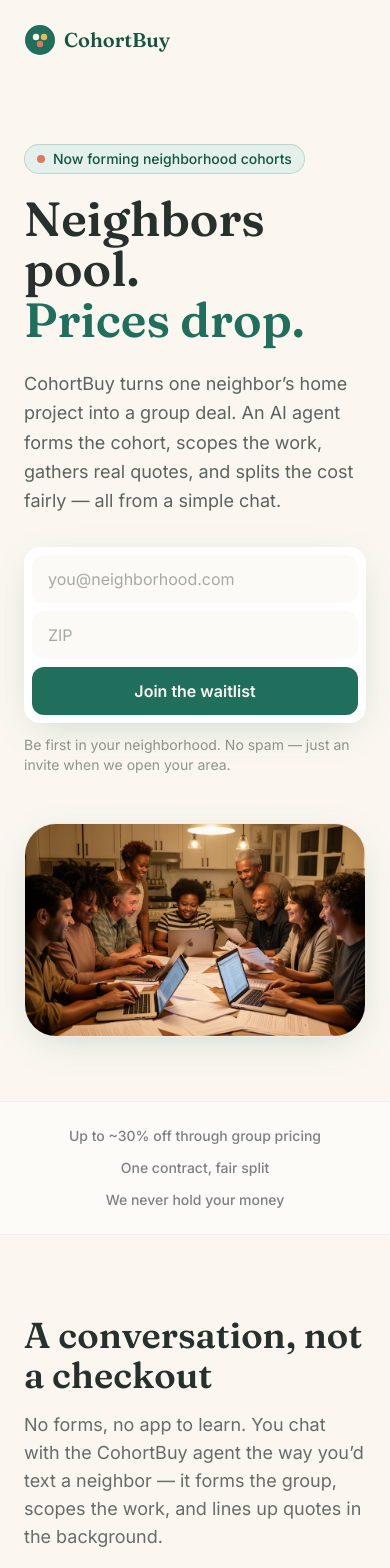
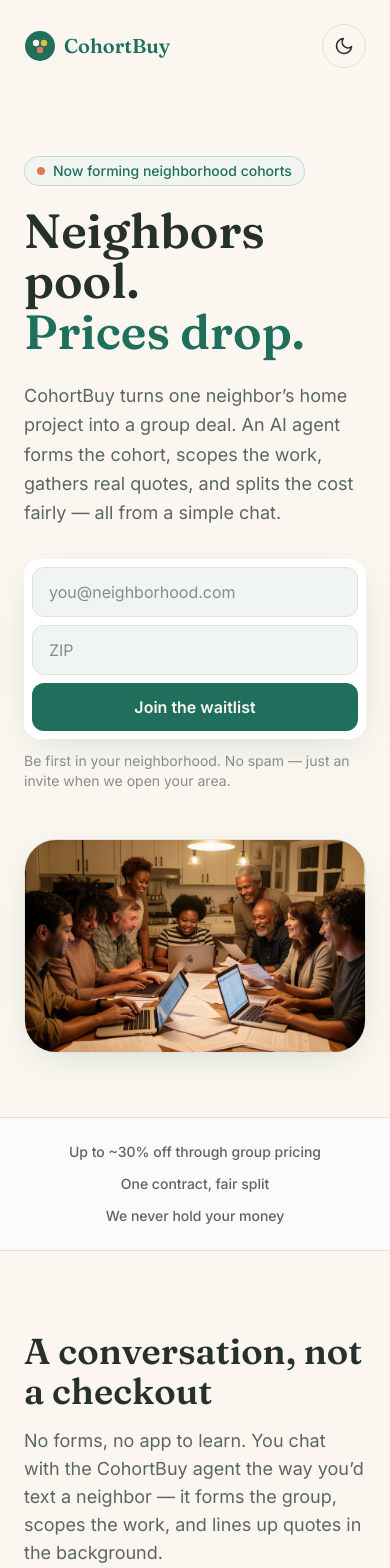
Before and after one commit to Ensuresap/cohortbuy, a Next.js app: page / in a window 390 px wide. Shown: the top 1568 px of the page. Built offline with nearby package versions, Linux system fonts and the light colour scheme; no server answers.

Commit message:
Add design system: light/dark tokens, UI primitives, theme toggle, CLAUDE.md standards; refactor landing to tokens

```diff
--- a/src/app/globals.css
+++ b/src/app/globals.css
@@ -4,12 +4,54 @@
 @tailwind components;
 @tailwind utilities;
 
+/*
+  Design tokens — semantic colors as RGB channels so Tailwind alpha works
+  (e.g. text-text/70). Light is the default; .dark overrides. Never hard-code
+  hex colors in components — always use the semantic Tailwind classes
+  (bg-background, bg-surface, text-text, text-muted, border-border, etc.).
+*/
 @layer base {
+  :root {
+    --bg: 251 247 240; /* cream */
+    --surface: 255 255 255;
+    --surface-2: 240 245 242;
+    --border: 226 224 216;
+    --text: 38 49 46; /* ink */
+    --muted: 90 102 98;
+    --subtle: 132 142 138;
+    --primary: 31 111 92; /* forest */
+    --primary-hover: 21 84 63;
+    --primary-foreground: 251 247 240;
+    --accent: 224 122 95; /* clay */
+    --accent-foreground: 255 255 255;
+    --highlight: 233 185 73; /* sun */
+    --ring: 31 111 92;
+    --shadow-color: 31 111 92;
+  }
+
+  .dark {
+    --bg: 16 22 20;
+    --surface: 25 33 30;
+    --surface-2: 33 43 39;
+    --border: 52 64 59;
+    --text: 240 237 230;
+    --muted: 176 186 181;
+    --subtle: 128 138 134;
+    --primary: 52 168 142;
+    --primary-hover: 78 190 164;
+    --primary-foreground: 12 18 16;
+    --accent: 230 132 105;
+    --accent-foreground: 18 14 12;
+    --highlight: 233 185 73;
+    --ring: 78 190 164;
+    --shadow-color: 0 0 0;
+  }
+
   html {
     scroll-behavior: smooth;
   }
   body {
-    @apply bg-cream text-ink font-sans antialiased;
+    @apply bg-background text-text font-sans antialiased;
   }
 }
 
--- a/src/app/layout.tsx
+++ b/src/app/layout.tsx
@@ -1,4 +1,4 @@
-import type { Metadata } from "next";
+import type { Metadata, Viewport } from "next";
 import "./globals.css";
 
 export const metadata: Metadata = {
@@ -13,13 +13,26 @@
   },
 };
 
+export const viewport: Viewport = {
+  themeColor: [
+    { media: "(prefers-color-scheme: light)", color: "#FBF7F0" },
+    { media: "(prefers-color-scheme: dark)", color: "#101614" },
+  ],
+};
+
+// Set the theme before paint to avoid a flash of the wrong theme.
+const noFlashTheme = `(function(){try{var t=localStorage.getItem('theme');var d=t?t==='dark':window.matchMedia('(prefers-color-scheme: dark)').matches;if(d)document.documentElement.classList.add('dark');}catch(e){}})();`;
+
 export default function RootLayout({
   children,
 }: {
   children: React.ReactNode;
 }) {
   return (
-    <html lang="en">
+    <html lang="en" suppressHydrationWarning>
+      <head>
+        <script dangerouslySetInnerHTML={{ __html: noFlashTheme }} />
+      </head>
       <body>{children}</body>
     </html>
   );
--- a/src/app/page.tsx
+++ b/src/app/page.tsx
@@ -1,5 +1,6 @@
 import Image from "next/image";
 import WaitlistForm from "@/components/WaitlistForm";
+import ThemeToggle from "@/components/ThemeToggle";
 
 // Hero photo — swap this for your own:
 //  • Local file: drop an image into /public and set HERO_PHOTO = "/your-file.jpg"
@@ -33,9 +34,7 @@
   {
     title: "Volume pricing, finally",
     body: "Vendors discount when they can serve several homes at once. The savings were always there — the coordination was the hard part.",
-    icon: (
-      <path d="M3 12h18M3 6h18M3 18h12" strokeLinecap="round" strokeWidth="2" />
-    ),
+    icon: <path d="M3 12h18M3 6h18M3 18h12" strokeLinecap="round" strokeWidth="2" />,
   },
   {
     title: "An AI agent does the work",
@@ -93,47 +92,50 @@
       <header className="container-prose flex items-center justify-between py-6">
         <div className="flex items-center gap-2">
           <Logo />
-          <span className="font-display text-xl font-semibold text-forest-dark">
+          <span className="font-display text-xl font-semibold text-primary">
             CohortBuy
           </span>
         </div>
-        <nav className="hidden items-center gap-8 text-sm font-medium text-ink/70 sm:flex">
-          <a href="#how" className="hover:text-forest">
-            How it works
-          </a>
-          <a href="#why" className="hover:text-forest">
-            Why CohortBuy
-          </a>
+        <div className="flex items-center gap-3">
+          <nav className="hidden items-center gap-8 text-sm font-medium text-muted sm:flex">
+            <a href="#how" className="hover:text-primary">
+              How it works
+            </a>
+            <a href="#why" className="hover:text-primary">
+              Why CohortBuy
+            </a>
+          </nav>
+          <ThemeToggle />
           <a
             href="#waitlist"
-            className="rounded-full bg-forest px-4 py-2 font-semibold text-cream hover:bg-forest-dark"
+            className="hidden rounded-full bg-primary px-4 py-2 font-semibold text-primary-foreground hover:bg-primary-hover sm:inline-block"
           >
             Join waitlist
           </a>
-        </nav>
+        </div>
       </header>
 
       {/* Hero */}
       <section className="relative">
         <div className="container-prose grid items-center gap-12 py-16 sm:py-24 lg:grid-cols-2">
           <div>
-            <span className="inline-flex items-center gap-2 rounded-full border border-forest/20 bg-forest-light px-3 py-1 text-sm font-medium text-forest-dark">
-              <span className="h-2 w-2 rounded-full bg-clay" />
+            <span className="inline-flex items-center gap-2 rounded-full border border-primary/20 bg-surface-2 px-3 py-1 text-sm font-medium text-primary">
+              <span className="h-2 w-2 rounded-full bg-accent" />
               Now forming neighborhood cohorts
             </span>
-            <h1 className="mt-5 font-display text-5xl font-semibold leading-[1.05] text-ink sm:text-6xl">
+            <h1 className="mt-5 font-display text-5xl font-semibold leading-[1.05] text-text sm:text-6xl">
               Neighbors pool.
               <br />
-              <span className="text-forest">Prices drop.</span>
+              <span className="text-primary">Prices drop.</span>
             </h1>
-            <p className="mt-6 max-w-xl text-lg leading-relaxed text-ink/75">
+            <p className="mt-6 max-w-xl text-lg leading-relaxed text-muted">
               CohortBuy turns one neighbor&rsquo;s home project into a group deal.
               An AI agent forms the cohort, scopes the work, gathers real quotes,
               and splits the cost fairly — all from a simple chat.
             </p>
             <div id="waitlist" className="mt-8 max-w-xl scroll-mt-24">
               <WaitlistForm />
-              <p className="mt-3 text-sm text-ink/50">
+              <p className="mt-3 text-sm text-subtle">
                 Be first in your neighborhood. No spam — just an invite when we
                 open your area.
               </p>
@@ -141,7 +143,7 @@
           </div>
 
           <div className="relative">
-            <div className="relative aspect-[16/10] w-full overflow-hidden rounded-[2rem] border border-ink/5 shadow-soft">
+            <div className="relative aspect-[16/10] w-full overflow-hidden rounded-[2rem] border border-border shadow-soft">
               <Image
                 src={HERO_PHOTO}
                 alt="Neighbors gathered around laptops and paperwork, planning a project together"
@@ -156,12 +158,12 @@
       </section>
 
       {/* Trust strip */}
-      <section className="border-y border-ink/5 bg-white/50">
-        <div className="container-prose flex flex-wrap items-center justify-center gap-x-10 gap-y-3 py-6 text-center text-sm font-medium text-ink/60">
+      <section className="border-y border-border bg-surface/60">
+        <div className="container-prose flex flex-wrap items-center justify-center gap-x-10 gap-y-3 py-6 text-center text-sm font-medium text-muted">
           <span>Up to ~30% off through group pricing</span>
-          <span className="hidden h-1 w-1 rounded-full bg-ink/20 sm:inline-block" />
+          <span className="hidden h-1 w-1 rounded-full bg-border sm:inline-block" />
           <span>One contract, fair split</span>
-          <span className="hidden h-1 w-1 rounded-full bg-ink/20 sm:inline-block" />
+          <span className="hidden h-1 w-1 rounded-full bg-border sm:inline-block" />
           <span>We never hold your money</span>
         </div>
       </section>
@@ -173,25 +175,25 @@
             <ChatPreview />
           </div>
           <div className="order-1 lg:order-2">
-            <h2 className="font-display text-4xl font-semibold text-ink">
+            <h2 className="font-display text-4xl font-semibold text-text">
               A conversation, not a checkout
             </h2>
-            <p className="mt-4 text-lg text-ink/70">
+            <p className="mt-4 text-lg text-muted">
               No forms, no app to learn. You chat with the CohortBuy agent the
               way you&rsquo;d text a neighbor — it forms the group, scopes the
               work, and lines up quotes in the background.
             </p>
-            <ul className="mt-6 space-y-3 text-ink/80">
+            <ul className="mt-6 space-y-3 text-muted">
               <li className="flex gap-3">
-                <span className="mt-2 h-2 w-2 shrink-0 rounded-full bg-clay" />
+                <span className="mt-2 h-2 w-2 shrink-0 rounded-full bg-accent" />
                 Start a project in one message
               </li>
               <li className="flex gap-3">
-                <span className="mt-2 h-2 w-2 shrink-0 rounded-full bg-clay" />
+                <span className="mt-2 h-2 w-2 shrink-0 rounded-full bg-accent" />
                 Neighbors join with a tap
               </li>
               <li className="flex gap-3">
-                <span className="mt-2 h-2 w-2 shrink-0 rounded-full bg-clay" />
+                <span className="mt-2 h-2 w-2 shrink-0 rounded-full bg-accent" />
                 The agent handles the busywork
               </li>
             </ul>
@@ -202,10 +204,10 @@
       {/* How it works */}
       <section id="how" className="container-prose scroll-mt-20 py-20 sm:py-28">
         <div className="max-w-2xl">
-          <h2 className="font-display text-4xl font-semibold text-ink">
+          <h2 className="font-display text-4xl font-semibold text-text">
             From &ldquo;I need this done&rdquo; to done — together
           </h2>
-          <p className="mt-4 text-lg text-ink/70">
+          <p className="mt-4 text-lg text-muted">
             The agent runs the whole project. You and your neighbors just make
             the calls that matter.
           </p>
@@ -214,28 +216,28 @@
           {steps.map((s) => (
             <div
               key={s.n}
-              className="rounded-2xl border border-ink/5 bg-white p-6 shadow-sm transition hover:shadow-soft"
+              className="rounded-2xl border border-border bg-surface p-6 shadow-sm transition hover:shadow-soft"
             >
-              <div className="font-display text-3xl font-semibold text-clay">
+              <div className="font-display text-3xl font-semibold text-accent">
                 {s.n}
               </div>
-              <h3 className="mt-3 font-display text-xl font-semibold text-ink">
+              <h3 className="mt-3 font-display text-xl font-semibold text-text">
                 {s.title}
               </h3>
-              <p className="mt-2 text-sm leading-relaxed text-ink/70">{s.body}</p>
+              <p className="mt-2 text-sm leading-relaxed text-muted">{s.body}</p>
             </div>
           ))}
         </div>
       </section>
 
       {/* Why */}
-      <section id="why" className="scroll-mt-20 bg-forest-light/50 py-20 sm:py-28">
+      <section id="why" className="scroll-mt-20 bg-surface-2 py-20 sm:py-28">
         <div className="container-prose">
           <div className="max-w-2xl">
-            <h2 className="font-display text-4xl font-semibold text-ink">
+            <h2 className="font-display text-4xl font-semibold text-text">
               The discount was never the hard part
             </h2>
-            <p className="mt-4 text-lg text-ink/70">
+            <p className="mt-4 text-lg text-muted">
               Organizing the group was. CohortBuy does the organizing, so the
               savings actually happen.
             </p>
@@ -244,9 +246,9 @@
             {values.map((v) => (
               <div
                 key={v.title}
-                className="flex gap-4 rounded-2xl border border-ink/5 bg-white p-6 shadow-sm"
+                className="flex gap-4 rounded-2xl border border-border bg-surface p-6 shadow-sm"
               >
-                <div className="flex h-11 w-11 shrink-0 items-center justify-center rounded-xl bg-forest-light text-forest">
+                <div className="flex h-11 w-11 shrink-0 items-center justify-center rounded-xl bg-surface-2 text-primary">
                   <svg
                     viewBox="0 0 24 24"
                     fill="none"
@@ -257,10 +259,10 @@
                   </svg>
                 </div>
                 <div>
-                  <h3 className="font-display text-xl font-semibold text-ink">
+                  <h3 className="font-display text-xl font-semibold text-text">
                     {v.title}
                   </h3>
-                  <p className="mt-1.5 text-sm leading-relaxed text-ink/70">
+                  <p className="mt-1.5 text-sm leading-relaxed text-muted">
                     {v.body}
                   </p>
                 </div>
@@ -272,18 +274,18 @@
 
       {/* Projects */}
       <section className="container-prose py-20 sm:py-28">
-        <div className="rounded-3xl bg-forest px-8 py-14 text-center shadow-soft sm:px-16">
-          <h2 className="font-display text-3xl font-semibold text-cream sm:text-4xl">
+        <div className="rounded-3xl bg-brand-forest px-8 py-14 text-center shadow-soft sm:px-16">
+          <h2 className="font-display text-3xl font-semibold text-brand-cream sm:text-4xl">
             What will your block do first?
           </h2>
-          <p className="mx-auto mt-3 max-w-xl text-forest-light">
+          <p className="mx-auto mt-3 max-w-xl text-brand-cream/80">
             Any project where doing it together beats going it alone.
           </p>
           <div className="mx-auto mt-8 flex max-w-3xl flex-wrap justify-center gap-3">
             {projects.map((p) => (
               <span
                 key={p}
-                className="rounded-full border border-cream/20 bg-forest-dark/40 px-4 py-2 text-sm font-medium text-cream"
+                className="rounded-full border border-brand-cream/20 bg-brand-forest-dark/40 px-4 py-2 text-sm font-medium text-brand-cream"
               >
                 {p}
               </span>
@@ -296,15 +298,15 @@
       </section>
 
       {/* Footer */}
-      <footer className="border-t border-ink/5">
+      <footer className="border-t border-border">
         <div className="container-prose flex flex-col items-center justify-between gap-4 py-10 sm:flex-row">
           <div className="flex items-center gap-2">
             <Logo />
-            <span className="font-display font-semibold text-forest-dark">
+            <span className="font-display font-semibold text-primary">
               CohortBuy
             </span>
           </div>
-          <p className="text-sm text-ink/50">
+          <p className="text-sm text-subtle">
             Neighbors, pooled. &copy; {new Date().getFullYear()} CohortBuy. A
             facilitator — not a party to your contracts.
           </p>
@@ -327,12 +329,12 @@
 
 function ChatPreview() {
   return (
-    <div className="mx-auto w-full max-w-sm rounded-[2rem] border border-ink/5 bg-white p-4 shadow-soft">
-      <div className="flex items-center gap-2 border-b border-ink/5 pb-3">
+    <div className="mx-auto w-full max-w-sm rounded-[2rem] border border-border bg-surface p-4 shadow-soft">
+      <div className="flex items-center gap-2 border-b border-border pb-3">
         <Logo />
         <div>
-          <p className="text-sm font-semibold text-ink">CohortBuy Agent</p>
-          <p className="text-xs text-forest">online</p>
+          <p className="text-sm font-semibold text-text">CohortBuy Agent</p>
+          <p className="text-xs text-primary">online</p>
         </div>
       </div>
       <div className="space-y-3 py-4 text-sm">
@@ -349,7 +351,7 @@
           vetted vendors and show you a fair split.
         </Bubble>
       </div>
-      <div className="rounded-xl bg-cream/70 px-4 py-2.5 text-sm text-ink/40">
+      <div className="rounded-xl bg-surface-2 px-4 py-2.5 text-sm text-subtle">
         Message CohortBuy…
       </div>
     </div>
@@ -370,8 +372,8 @@
         className={
           "max-w-[85%] rounded-2xl px-3.5 py-2.5 leading-snug " +
           (isLeft
-            ? "rounded-tl-sm bg-forest-light text-ink"
-            : "rounded-tr-sm bg-forest text-cream")
+            ? "rounded-tl-sm bg-surface-2 text-text"
+            : "rounded-tr-sm bg-primary text-primary-foreground")
         }
       >
         {children}
--- /dev/null
+++ b/src/components/ThemeToggle.tsx
@@ -0,0 +1,49 @@
+"use client";
+
+import { useEffect, useState } from "react";
+
+export default function ThemeToggle() {
+  const [dark, setDark] = useState(false);
+  const [mounted, setMounted] = useState(false);
+
+  useEffect(() => {
+    setMounted(true);
+    setDark(document.documentElement.classList.contains("dark"));
+  }, []);
+
+  function toggle() {
+    const next = !dark;
+    setDark(next);
+    document.documentElement.classList.toggle("dark", next);
+    try {
+      localStorage.setItem("theme", next ? "dark" : "light");
+    } catch {
+      /* ignore */
+    }
+  }
+
+  return (
+    <button
+      onClick={toggle}
+      aria-label="Toggle dark mode"
+      className="inline-flex h-11 w-11 items-center justify-center rounded-full border border-border text-text transition hover:bg-surface-2 focus:outline-none focus-visible:ring-2 focus-visible:ring-ring"
+    >
+      <svg viewBox="0 0 24 24" fill="none" stroke="currentColor" className="h-5 w-5">
+        {mounted && dark ? (
+          // sun
+          <g strokeWidth="2" strokeLinecap="round">
+            <circle cx="12" cy="12" r="4" />
+            <path d="M12 2v2M12 20v2M2 12h2M20 12h2M4.9 4.9l1.4 1.4M17.7 17.7l1.4 1.4M19.1 4.9l-1.4 1.4M6.3 17.7l-1.4 1.4" />
+          </g>
+        ) : (
+          // moon
+          <path
+            d="M21 12.8A9 9 0 1 1 11.2 3a7 7 0 0 0 9.8 9.8Z"
+            strokeWidth="2"
+            strokeLinejoin="round"
+          />
+        )}
+      </svg>
+    </button>
+  );
+}
--- a/src/components/WaitlistForm.tsx
+++ b/src/components/WaitlistForm.tsx
@@ -2,6 +2,8 @@
 
 import { useState } from "react";
 import { supabase, isSupabaseConfigured } from "@/lib/supabaseClient";
+import { Input } from "@/components/ui/Input";
+import { Button } from "@/components/ui/Button";
 
 type Status = "idle" | "loading" | "success" | "error";
 
@@ -17,7 +19,6 @@
     setStatus("loading");
     setMessage("");
 
-    // Graceful path when Supabase isn't configured yet (local setup).
     if (!isSupabaseConfigured || !supabase) {
       setStatus("success");
       setMessage(
@@ -33,7 +34,6 @@
       .insert({ email, zip: zip || null, source: "landing" });
 
     if (error) {
-      // Unique-violation = already signed up; treat as success.
       if (error.code === "23505") {
         setStatus("success");
         setMessage("You're already on the list — we'll be in touch soon.");
@@ -52,9 +52,11 @@
 
   if (status === "success") {
     return (
-      <div className="rounded-2xl border border-forest/20 bg-forest-light px-6 py-5 text-forest-dark shadow-soft">
-        <p className="font-display text-lg font-semibold">Welcome aboard 🎉</p>
-        <p className="mt-1 text-sm text-ink/80">{message}</p>
+      <div className="rounded-2xl border border-primary/30 bg-surface-2 px-6 py-5 shadow-soft">
+        <p className="font-display text-lg font-semibold text-text">
+          Welcome aboard 🎉
+        </p>
+        <p className="mt-1 text-sm text-muted">{message}</p>
       </div>
     );
   }
@@ -62,37 +64,37 @@
   return (
     <form
       onSubmit={handleSubmit}
-      className="w-full rounded-2xl bg-white p-2 shadow-soft sm:flex sm:items-stretch sm:gap-2"
+      className="w-full rounded-2xl bg-surface p-2 shadow-soft sm:flex sm:items-stretch sm:gap-2"
     >
       <div className="flex-1 sm:flex sm:gap-2">
-        <input
+        <Input
           type="email"
           required
           value={email}
           onChange={(e) => setEmail(e.target.value)}
           placeholder="you@neighborhood.com"
           aria-label="Email address"
-          className="w-full rounded-xl bg-cream/60 px-4 py-3 text-ink outline-none placeholder:text-ink/40 focus:ring-2 focus:ring-forest/40 sm:mb-0"
         />
-        <input
+        <Input
           type="text"
           value={zip}
           onChange={(e) => setZip(e.target.value)}
           placeholder="ZIP"
           aria-label="ZIP code"
           inputMode="numeric"
-          className="mt-2 w-full rounded-xl bg-cream/60 px-4 py-3 text-ink outline-none placeholder:text-ink/40 focus:ring-2 focus:ring-forest/40 sm:mt-0 sm:w-28"
+          className="mt-2 sm:mt-0 sm:w-28"
         />
       </div>
-      <button
+      <Button
         type="submit"
+        size="lg"
         disabled={status === "loading"}
-        className="mt-2 w-full rounded-xl bg-forest px-6 py-3 font-semibold text-cream transition hover:bg-forest-dark disabled:opacity-60 sm:mt-0 sm:w-auto"
+        className="mt-2 w-full sm:mt-0 sm:w-auto"
       >
         {status === "loading" ? "Joining…" : "Join the waitlist"}
-      </button>
+      </Button>
       {status === "error" && (
-        <p className="mt-2 px-2 text-sm text-clay sm:hidden">{message}</p>
+        <p className="mt-2 px-2 text-sm text-accent sm:hidden">{message}</p>
       )}
     </form>
   );
--- /dev/null
+++ b/src/components/ui/Button.tsx
@@ -0,0 +1,36 @@
+import { forwardRef, type ButtonHTMLAttributes } from "react";
+
+type Variant = "primary" | "secondary" | "ghost";
+type Size = "md" | "lg";
+
+const base =
+  "inline-flex items-center justify-center gap-2 rounded-xl font-semibold transition focus:outline-none focus-visible:ring-2 focus-visible:ring-ring focus-visible:ring-offset-2 focus-visible:ring-offset-background disabled:pointer-events-none disabled:opacity-60";
+
+const variants: Record<Variant, string> = {
+  primary: "bg-primary text-primary-foreground hover:bg-primary-hover",
+  secondary: "border border-border bg-surface text-text hover:bg-surface-2",
+  ghost: "text-text hover:bg-surface-2",
+};
+
+const sizes: Record<Size, string> = {
+  md: "min-h-touch px-4 py-2.5 text-sm",
+  lg: "min-h-touch px-6 py-3 text-base",
+};
+
+export interface ButtonProps extends ButtonHTMLAttributes<HTMLButtonElement> {
+  variant?: Variant;
+  size?: Size;
+}
+
+export const Button = forwardRef<HTMLButtonElement, ButtonProps>(function Button(
+  { variant = "primary", size = "md", className = "", ...props },
+  ref
+) {
+  return (
+    <button
+      ref={ref}
+      className={`${base} ${variants[variant]} ${sizes[size]} ${className}`}
+      {...props}
+    />
+  );
+});
--- /dev/null
+++ b/src/components/ui/Input.tsx
@@ -0,0 +1,13 @@
+import { forwardRef, type InputHTMLAttributes } from "react";
+
+export const Input = forwardRef<HTMLInputElement, InputHTMLAttributes<HTMLInputElement>>(
+  function Input({ className = "", ...props }, ref) {
+    return (
+      <input
+        ref={ref}
+        className={`min-h-touch w-full rounded-xl border border-border bg-surface-2 px-4 py-3 text-text outline-none transition placeholder:text-subtle focus:ring-2 focus:ring-ring ${className}`}
+        {...props}
+      />
+    );
+  }
+);
--- a/tailwind.config.ts
+++ b/tailwind.config.ts
@@ -1,22 +1,58 @@
 import type { Config } from "tailwindcss";
 
+const channel = (v: string) => `rgb(var(${v}) / <alpha-value>)`;
+
 const config: Config = {
+  darkMode: "class",
   content: ["./src/**/*.{ts,tsx,mdx}"],
   theme: {
     extend: {
       colors: {
-        cream: "#FBF7F0",
-        ink: "#26312E",
-        forest: { DEFAULT: "#1F6F5C", dark: "#15543F", light: "#E3F0EC" },
-        clay: { DEFAULT: "#E07A5F", light: "#F6E5DE" },
-        sun: "#E9B949",
+        // Semantic tokens (theme-aware) — prefer these everywhere.
+        background: channel("--bg"),
+        surface: {
+          DEFAULT: channel("--surface"),
+          2: channel("--surface-2"),
+        },
+        border: channel("--border"),
+        text: channel("--text"),
+        muted: channel("--muted"),
+        subtle: channel("--subtle"),
+        primary: {
+          DEFAULT: channel("--primary"),
+          hover: channel("--primary-hover"),
+          foreground: channel("--primary-foreground"),
+        },
+        accent: {
+          DEFAULT: channel("--accent"),
+          foreground: channel("--accent-foreground"),
+        },
+        highlight: channel("--highlight"),
+        ring: channel("--ring"),
+
+        // Fixed brand colors — only for intentional brand marks (logo, brand
+        // panels). Not theme-aware; do not use for normal text/surfaces.
+        brand: {
+          cream: "#FBF7F0",
+          ink: "#26312E",
+          forest: "#1F6F5C",
+          "forest-dark": "#15543F",
+          clay: "#E07A5F",
+          sun: "#E9B949",
+        },
       },
       fontFamily: {
         display: ["Fraunces", "ui-serif", "Georgia", "serif"],
         sans: ["Inter", "ui-sans-serif", "system-ui", "sans-serif"],
       },
       boxShadow: {
-        soft: "0 10px 40px -12px rgba(31, 111, 92, 0.25)",
+        soft: "0 10px 40px -12px rgb(var(--shadow-color) / 0.22)",
+      },
+      minHeight: {
+        touch: "44px",
+      },
+      minWidth: {
+        touch: "44px",
       },
     },
   },
```
Also changed, not shown: src/components/ui/Checkbox.tsx (added, +26 -0 lines), 1 other file (tests, documents, lock files or other folders).
